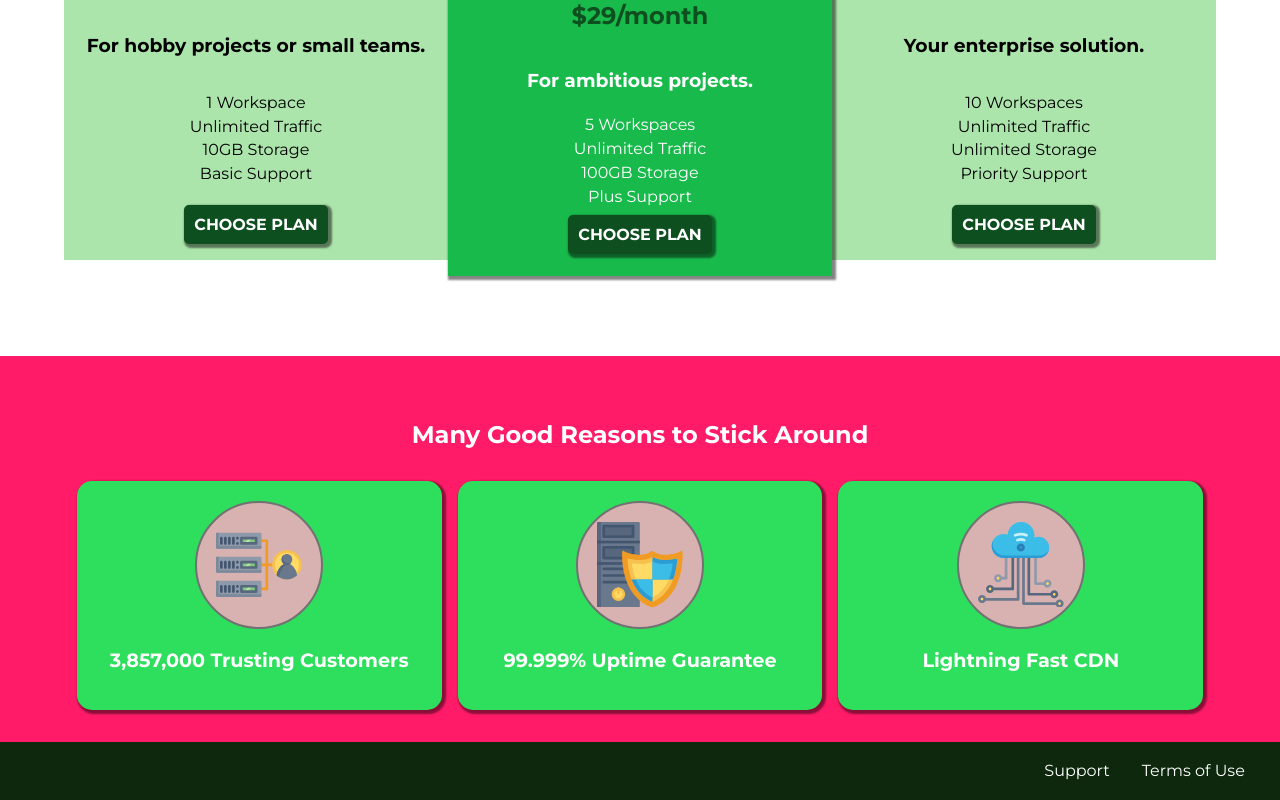
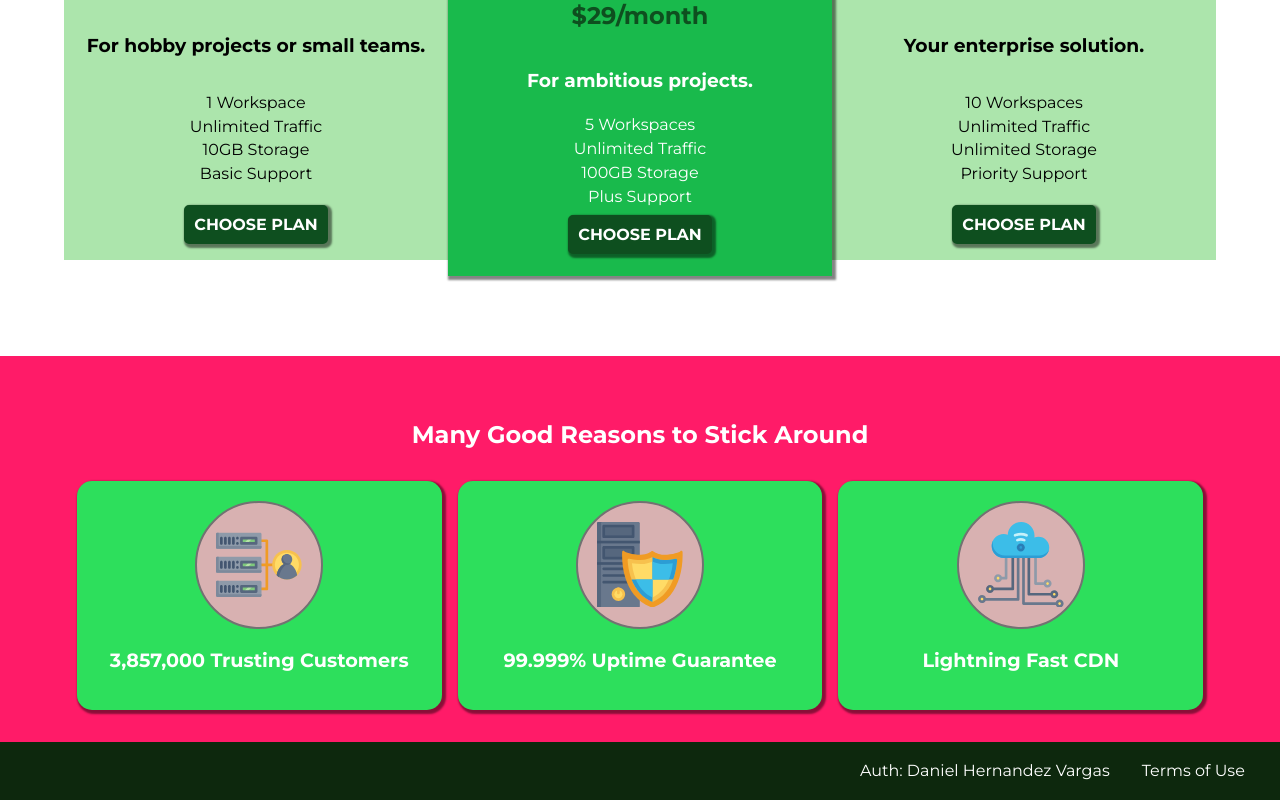
Before and after one commit to DanielHernandezV/CSS-Course, a React (Create React App) app in the folder css-app/: page / in a window 1280 px wide. Shown: the part 632-1432 px from the top of the page. Built offline with nearby package versions, Linux system fonts and the light colour scheme.

Commit message:
final touches

```diff
--- a/css-app/src/component/footer/footer.component.jsx
+++ b/css-app/src/component/footer/footer.component.jsx
@@ -5,7 +5,7 @@ const Footer = () => {
       <nav className="footer-nav">
         <ul className="footer-list">
           <li className="footer-feature">
-            <a href="#">Support</a>
+            <a href="#">Auth: Daniel Hernandez Vargas</a>
           </li>
           <li className="footer-feature">
             <a href="#">Terms of Use</a>
--- a/css-app/src/component/footer/footer.styles.css
+++ b/css-app/src/component/footer/footer.styles.css
@@ -16,7 +16,7 @@
 }
 .footer-feature {
   color: white;
-  max-width: 8rem;
+  max-width: 20rem;
   margin-top: 0.4rem;
 }
 
```
